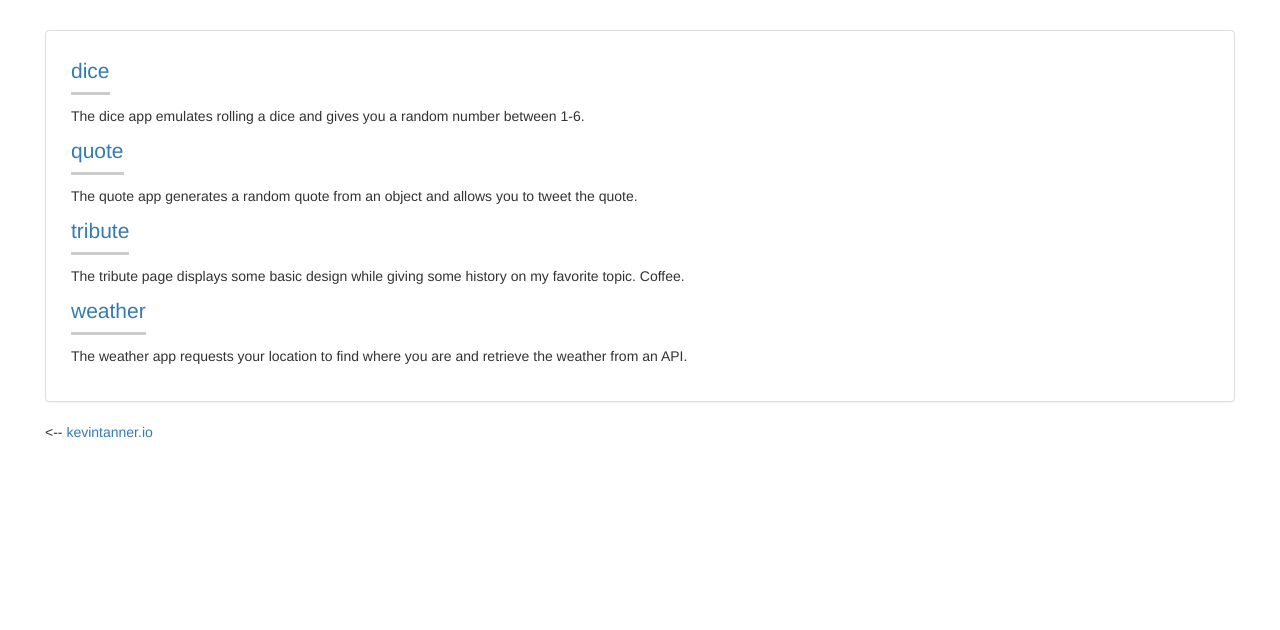
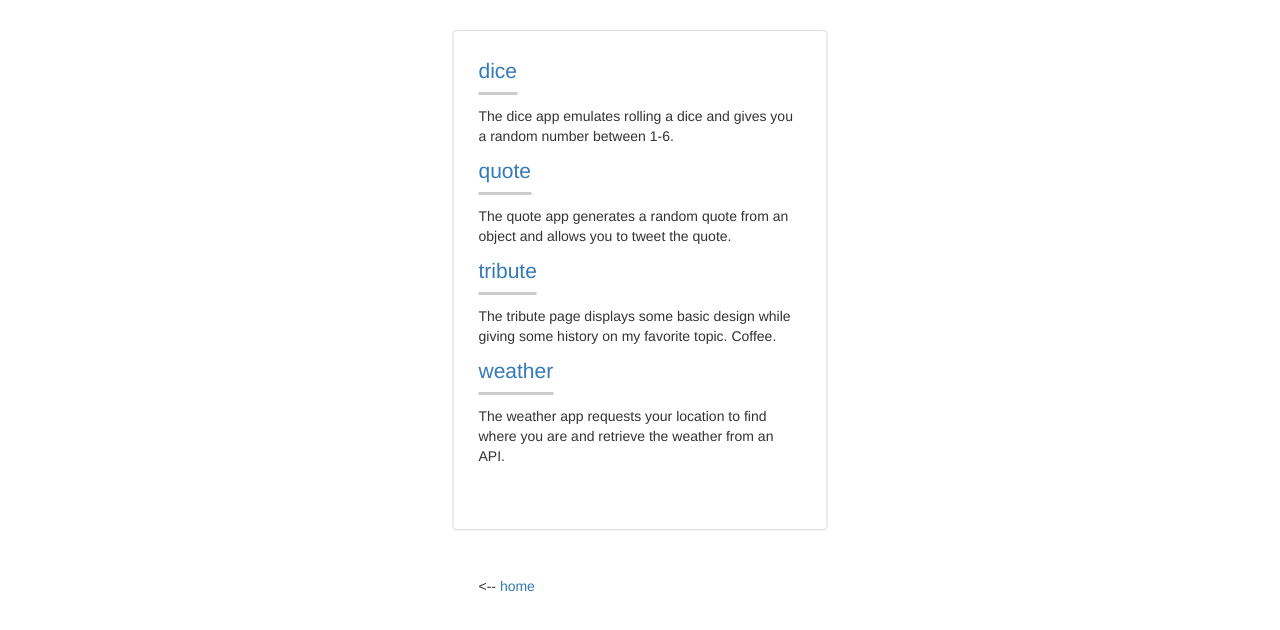
Before and after one commit to archelon14/portfolio, a plain HTML site: page index.html in a window 1280 px wide. Drawn offline with nearby package versions, Linux system fonts and the light colour scheme.

Commit message:
Changing look for now

```diff
--- a/css/portfolio.css
+++ b/css/portfolio.css
@@ -4,6 +4,18 @@ body {
 
 a:hover {
   text-decoration: none;
+}
+
+.card {
+  /*background: linear-gradient(45deg, #7da6cc 0%, #c9eef3 100%);*/
+  /*border-radius: 5px;*/
+  /*box-shadow: 5px 5px 25px #ccc;*/
+  /*color: #113962;*/
+  width: 375px;
+  height: 500px;
+  position: absolute;
+  left: 50%;
+  transform: translateX(-50%);
 }
 
 .underline {
--- a/index.html
+++ b/index.html
@@ -14,7 +14,7 @@
 </head>
 <body>
   <div class="container-fluid">
-    <div class="panel panel-default space">
+    <div class="panel panel-default space card">
       <div class="row">
         <div class="col-xs-12 lead"><a href="http://kevintanner.io/dice" class="underline">dice</a></div>
         <div class="space"></div>
@@ -35,8 +35,10 @@
         <div class="space"></div>
         <div class="col-xs-12"><p>The weather app requests your location to find where you are and retrieve the weather from an API.</p></div>
       </div>
+      <div class="space"></div>
+      <div class="space"></div>
+      <p><--<a href="http://kevintanner.io"> home</a></p>
     </div>
-    <p><--<a id="twit" href="http://kevintanner.io"> kevintanner.io</a></p>
   </div>
 <!-- Bootstrap core JavaScript
 ================================================== -->
```
